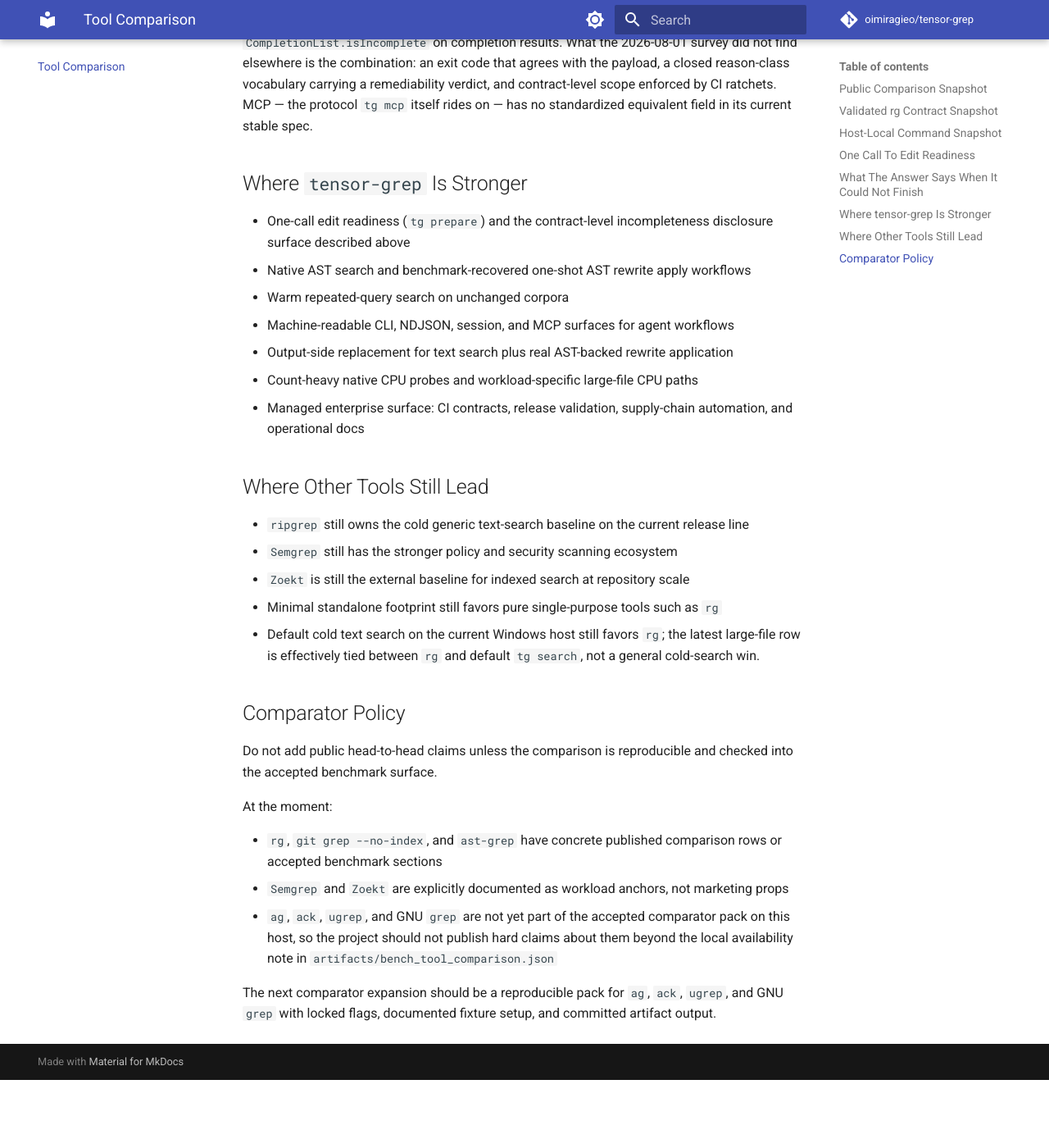
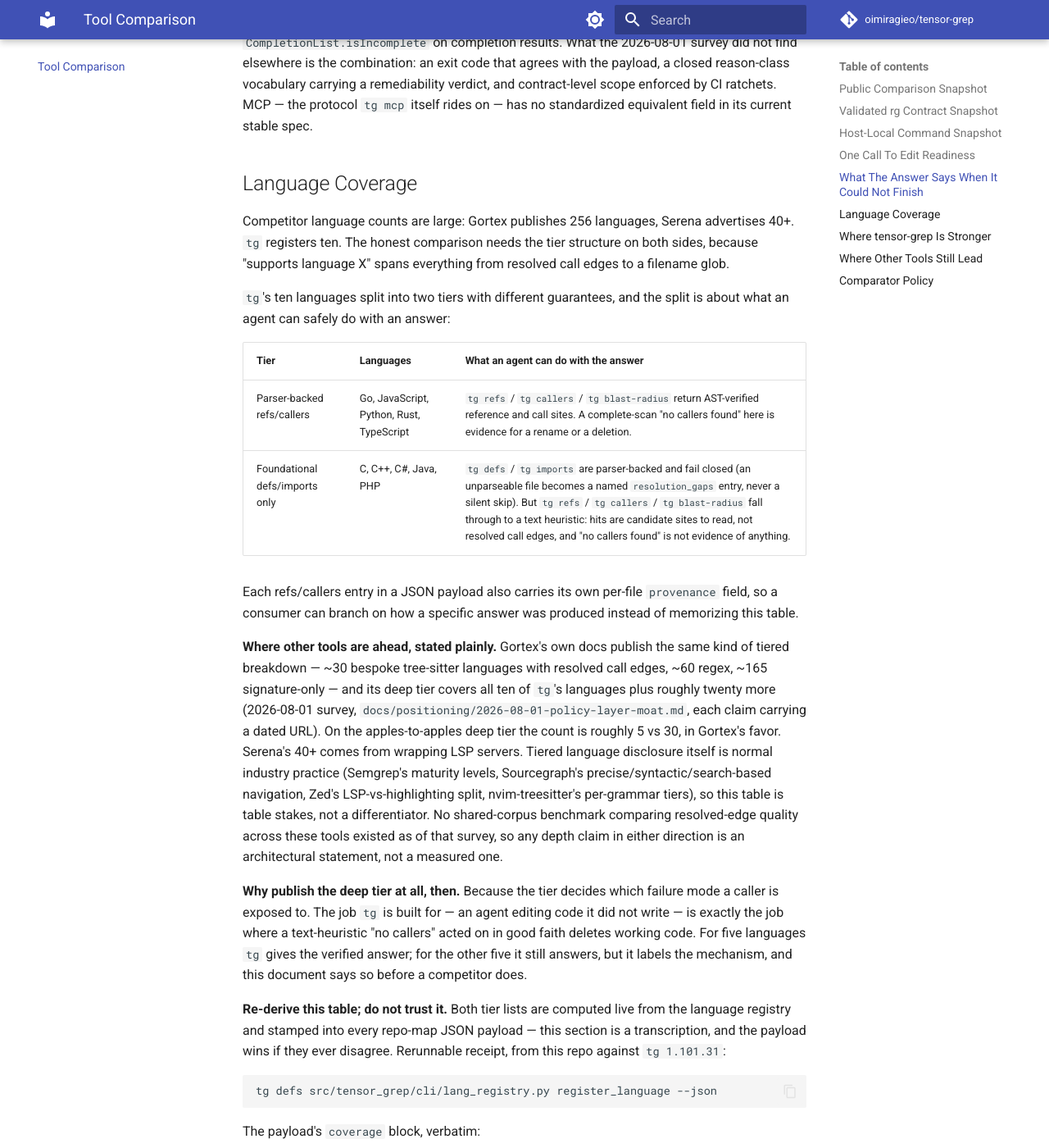
Before and after one commit to oimiragieo/tensor-grep, an MkDocs documentation site: the page built from docs/tool_comparison.md, in a window 1280 px wide and 1400 px high, scrolled down 4968 px. Shown: the whole window at 82% size. Built offline with MkDocs 1.6.1 and Material for MkDocs 9.7.7, drawn with Linux system fonts in a browser that asks for light colours; comment, search, counter and statistics services are not loaded; before the commit the page ends 6285 px from its top, so only the background shows below that; some of the changed text lies outside the part shown.

Commit message:
docs: publish the two-tier language coverage story, derived from the product
A buyer comparing tools sees Gortex's 256 languages and Serena's 40+, and nothing
from us: "parser-backed" and "language" both appeared zero times in
docs/tool_comparison.md (control: "ripgrep" -> 6).

New "Language Coverage" section in docs/tool_comparison.md:

- The two tiers stated as what an agent can DO with an answer: AST-verified
  refs/callers (Go, JavaScript, Python, Rust, TypeScript) vs parser-backed
  defs/imports with heuristic refs/callers (C, C++, C#, Java, PHP), and why the
  heuristic tier's "no callers found" is not evidence of anything.
- Where we are behind, named without euphemism: Gortex's bespoke tree-sitter tier
  is ~30 languages with resolved call edges against our 5 and covers all ten of
  ours; tiered disclosure is industry-normal (Semgrep, Sourcegraph, Zed,
  nvim-treesitter), so the table is table stakes, not a differentiator. Also
  added as a bullet under "Where Other Tools Still Lead".
- No depth-beats-breadth claim: no shared-corpus benchmark exists, so any depth
  claim is labeled an architectural statement, not a measured one.
- A rerunnable derivation instead of a frozen count: the tier lists are
  transcribed from the coverage block that every repo-map JSON payload stamps
  (receipt run against tg 1.101.31 on this repo; the worktree src at f7a0efd
  returns the identical descriptor), computed live from
  lang_registry.LANGUAGE_REGISTRY -- grep _symbol_navigation_descriptor in
  src/tensor_grep/cli/repo_map.py. The section states that the payload wins if
  the prose ever disagrees. This number has been hand-counted wrong four times
  in this repo; the doc now tells the reader how to re-derive it rather than
  trusting a count that rots.

README.md: one bullet under Symbol intelligence pointing at the section, plus
the docs-table row mention. No existing content removed or weakened; the 15
speed/parity rows are untouched.

Gates: tests/unit/test_public_docs_governance.py +
tests/unit/test_enterprise_docs_governance.py -> 63 passed; ruff 0.15.20
check + format --check --preview clean on both files.

````diff
--- a/docs/tool_comparison.md
+++ b/docs/tool_comparison.md
@@ -127,6 +127,65 @@
 — the protocol `tg mcp` itself rides on — has no standardized equivalent field in its current
 stable spec.
 
+## Language Coverage
+
+Competitor language counts are large: Gortex publishes 256 languages, Serena advertises 40+. `tg`
+registers ten. The honest comparison needs the tier structure on both sides, because "supports
+language X" spans everything from resolved call edges to a filename glob.
+
+`tg`'s ten languages split into two tiers with different guarantees, and the split is about what an
+agent can safely do with an answer:
+
+| Tier | Languages | What an agent can do with the answer |
+| --- | --- | --- |
+| Parser-backed refs/callers | Go, JavaScript, Python, Rust, TypeScript | `tg refs` / `tg callers` / `tg blast-radius` return AST-verified reference and call sites. A complete-scan "no callers found" here is evidence for a rename or a deletion. |
+| Foundational defs/imports only | C, C++, C#, Java, PHP | `tg defs` / `tg imports` are parser-backed and fail closed (an unparseable file becomes a named `resolution_gaps` entry, never a silent skip). But `tg refs` / `tg callers` / `tg blast-radius` fall through to a text heuristic: hits are candidate sites to read, not resolved call edges, and "no callers found" is not evidence of anything. |
+
+Each refs/callers entry in a JSON payload also carries its own per-file `provenance` field, so a
+consumer can branch on how a specific answer was produced instead of memorizing this table.
+
+**Where other tools are ahead, stated plainly.** Gortex's own docs publish the same kind of tiered
+breakdown — ~30 bespoke tree-sitter languages with resolved call edges, ~60 regex, ~165
+signature-only — and its deep tier covers all ten of `tg`'s languages plus roughly twenty more
+(2026-08-01 survey, `docs/positioning/2026-08-01-policy-layer-moat.md`, each claim carrying a dated
+URL). On the apples-to-apples deep tier the count is roughly 5 vs 30, in Gortex's favor. Serena's
+40+ comes from wrapping LSP servers. Tiered language disclosure itself is normal industry practice
+(Semgrep's maturity levels, Sourcegraph's precise/syntactic/search-based navigation, Zed's
+LSP-vs-highlighting split, nvim-treesitter's per-grammar tiers), so this table is table stakes, not
+a differentiator. No shared-corpus benchmark comparing resolved-edge quality across these tools
+existed as of that survey, so any depth claim in either direction is an architectural statement,
+not a measured one.
+
+**Why publish the deep tier at all, then.** Because the tier decides which failure mode a caller is
+exposed to. The job `tg` is built for — an agent editing code it did not write — is exactly the job
+where a text-heuristic "no callers" acted on in good faith deletes working code. For five languages
+`tg` gives the verified answer; for the other five it still answers, but it labels the mechanism,
+and this document says so before a competitor does.
+
+**Re-derive this table; do not trust it.** Both tier lists are computed live from the language
+registry and stamped into every repo-map JSON payload — this section is a transcription, and the
+payload wins if they ever disagree. Rerunnable receipt, from this repo against `tg 1.101.31`:
+
+```bash
+tg defs src/tensor_grep/cli/lang_registry.py register_language --json
+```
+
+The payload's `coverage` block, verbatim:
+
+```json
+{
+  "language_scope": "c-cpp-csharp-go-java-javascript-php-python-rust-typescript",
+  "symbol_navigation": "parser-backed-refs-callers:go-javascript-python-rust-typescript+foundational-defs-imports-only:c-cpp-csharp-java-php",
+  "test_matching": "filename+import+graph-heuristic"
+}
+```
+
+`symbol_navigation` is the two-tier split; `language_scope` is the ten-language registry. Both are
+derived from `lang_registry.LANGUAGE_REGISTRY` at call time (grep `_symbol_navigation_descriptor`
+in `src/tensor_grep/cli/repo_map.py`), so a newly onboarded language lands in the correct bucket
+without anyone editing this file. A hardcoded ancestor of that field once under-reported coverage
+for an entire language-onboarding campaign; the derivation exists because prose counts rot.
+
 ## Where `tensor-grep` Is Stronger
 
 - One-call edit readiness (`tg prepare`) and the contract-level incompleteness disclosure surface described above
@@ -142,6 +201,7 @@
 - `ripgrep` still owns the cold generic text-search baseline on the current release line
 - `Semgrep` still has the stronger policy and security scanning ecosystem
 - `Zoekt` is still the external baseline for indexed search at repository scale
+- Gortex leads on language coverage at every tier: ~30 deep-tier languages with resolved call edges against `tg`'s 5, and 256 total against 10 (see "Language Coverage" above)
 - Minimal standalone footprint still favors pure single-purpose tools such as `rg`
 - Default cold text search on the current Windows host still favors `rg`; the latest large-file row is effectively tied between `rg` and default `tg search`, not a general cold-search win.
 
````
Also changed, not shown: README.md (+2 -1 lines).
